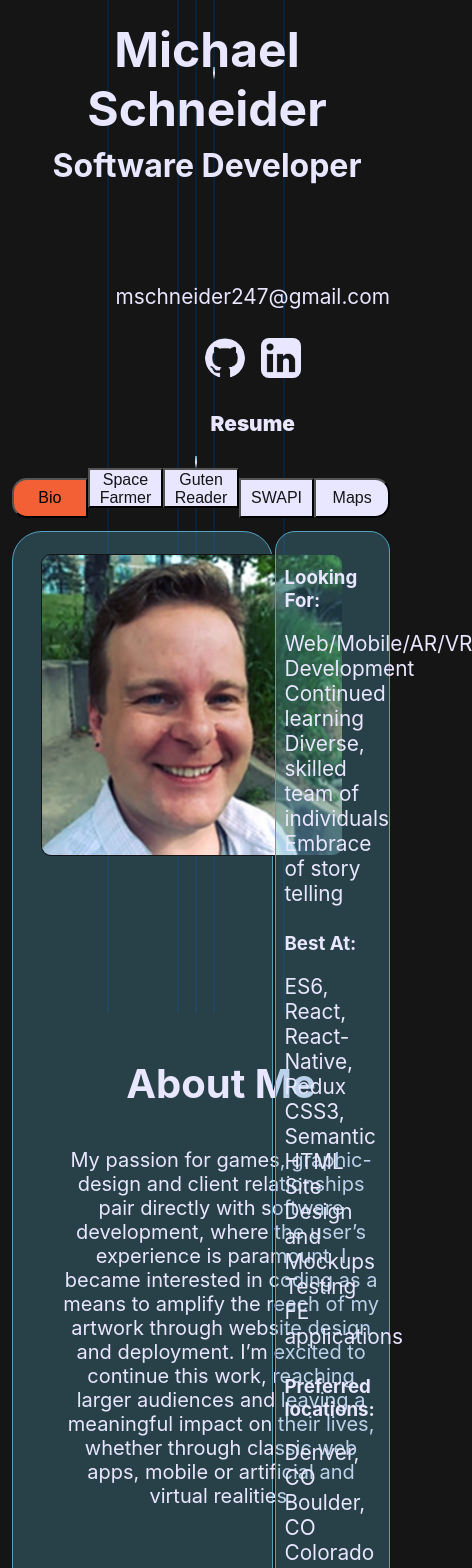
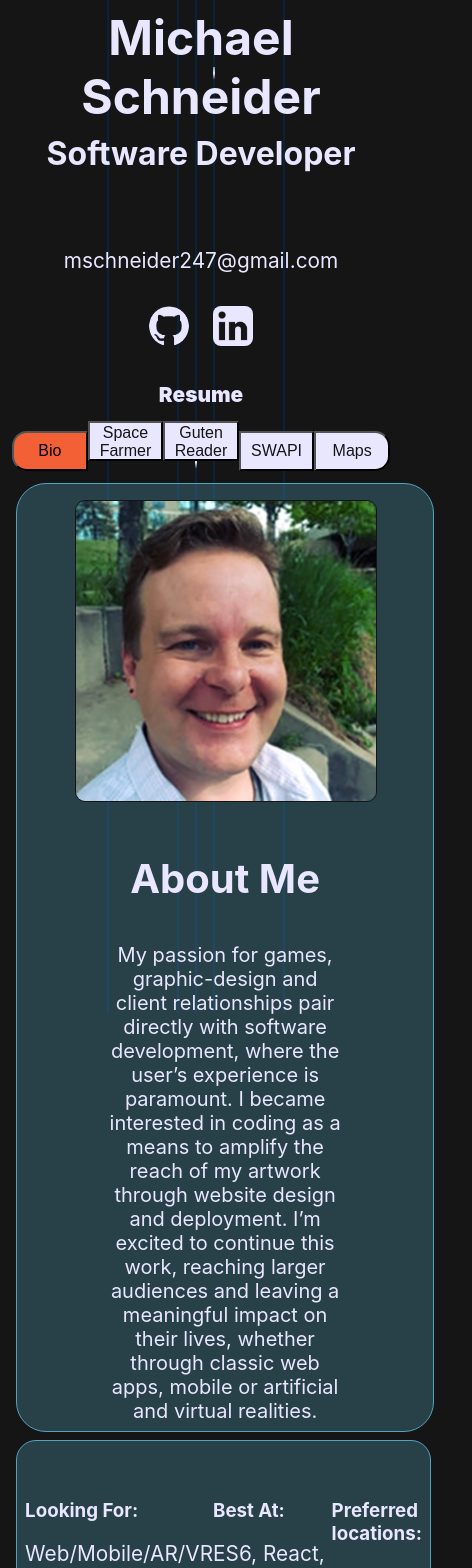
Before and after one commit to mschneider247/space-towel, a React (Create React App) app: page /space-towel/bio in a window 390 px wide. Shown: the top 1568 px of the page, 472 px wide, since content can reach past the window. Built offline with nearby package versions, Linux system fonts and the light colour scheme.

Commit message:
Add media queries for smaller screen sizes to Header and Bio

```diff
--- a/src/components/Bio/Bio.css
+++ b/src/components/Bio/Bio.css
@@ -44,14 +44,12 @@
 
 .bio_div-pic {
   width: 30%;
-  display: flex;
-  flex-wrap: wrap;
   margin: 6% auto 0 8%;
   min-width: 300px;
 }
 
 #about_me_text {
-  width: 80%;
+  width: 60%;
   margin: auto;
   font-size: 1.25em;
 }
@@ -61,7 +59,25 @@
 }
 
 .about_div {
-  margin-top: 30px;
   width: 50%;
   min-width: 400px;
 }
+
+@media screen and (max-width: 1050px) {
+  .bio_lists,
+  .bio_div {
+    width: 100%;
+    flex-direction: row;
+    margin: 1% 4%;
+  }
+}
+
+@media screen and (max-width: 1257px) {
+  .bio_div-pic {
+    margin: 2%;
+  }
+
+  .bio_div {
+    justify-content: center;
+  }
+}
--- a/src/components/Header/Header.css
+++ b/src/components/Header/Header.css
@@ -56,3 +56,13 @@
 a {
   text-decoration: none;
 }
+
+@media screen and (max-width: 850px) {
+  .title_section {
+    flex-direction: column;
+  }
+  .title_div-titles,
+  .title_div-social {
+    margin: 0;
+  }
+}
```
